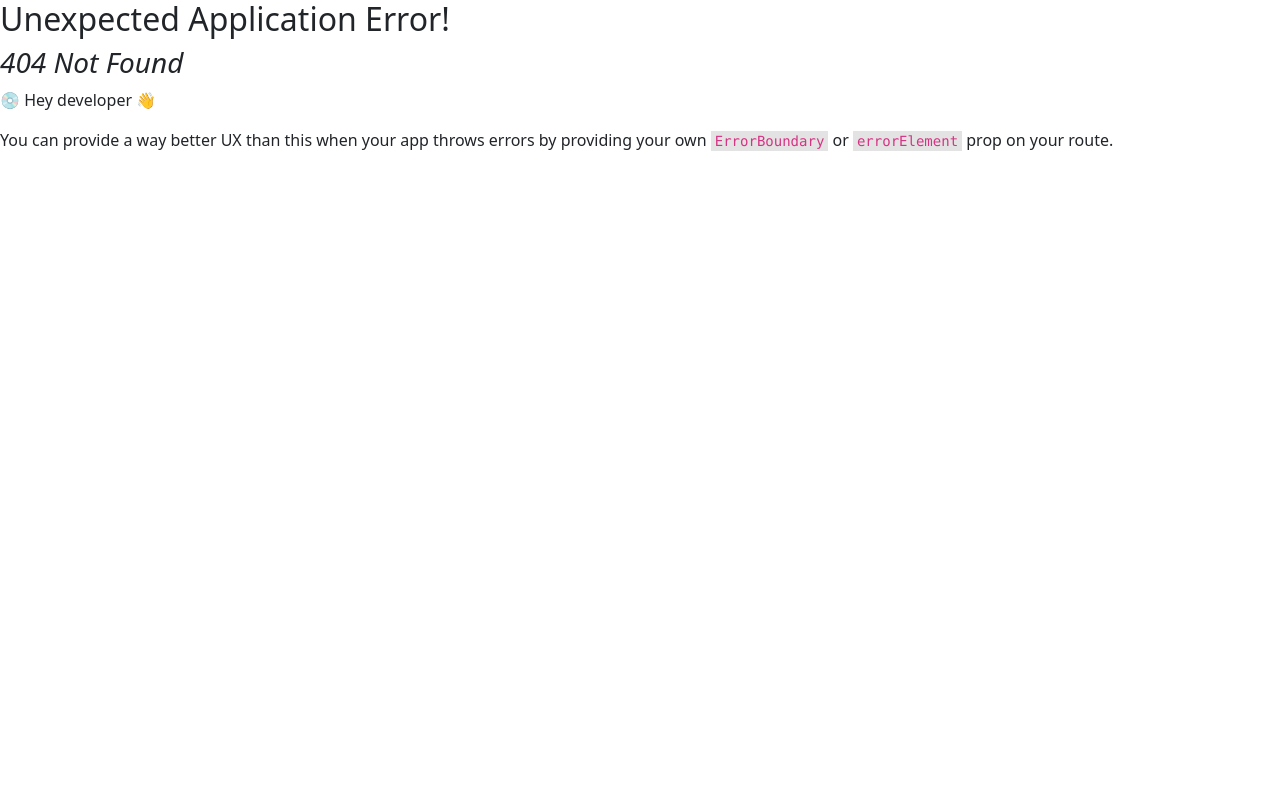
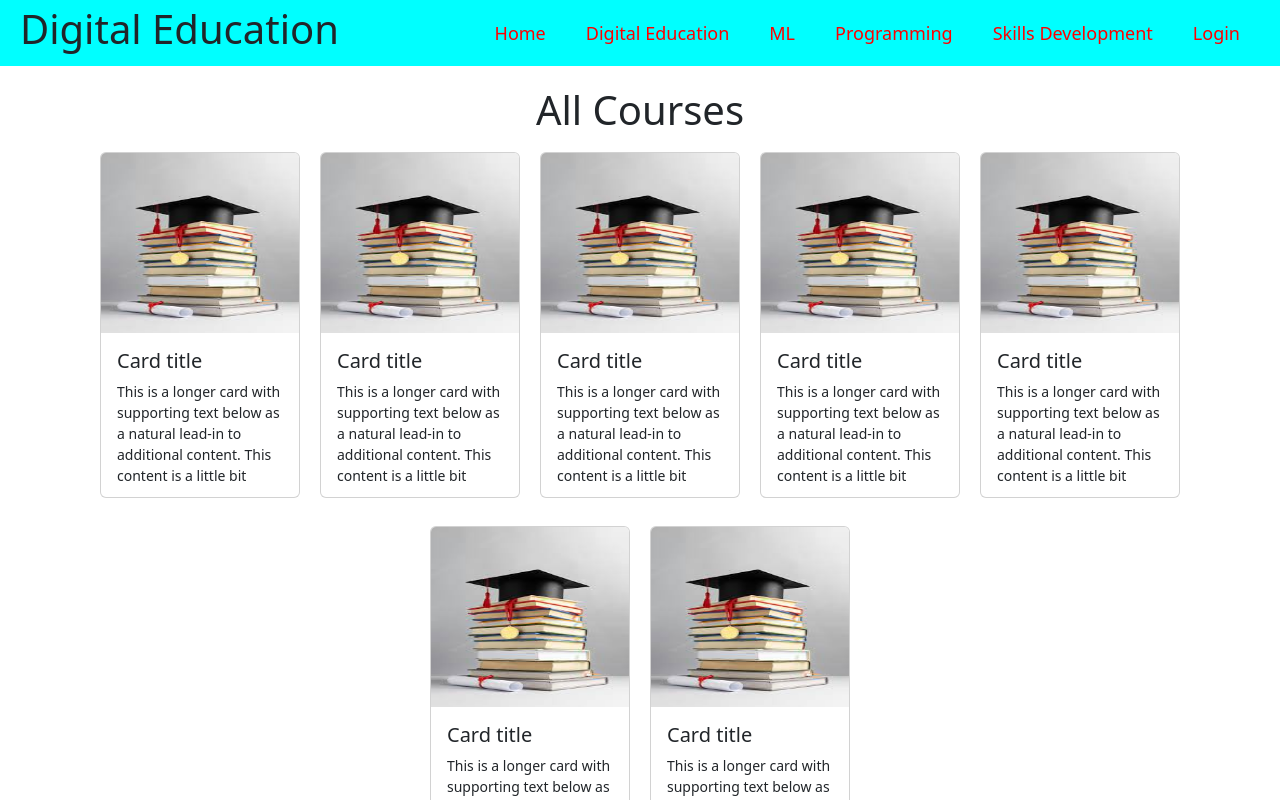
Before and after one commit to reznuhasan/hackathon, a React (Vite) app: page /education in a window 1280 px wide. Before the commit this address had no page. Shown: the top 800 px of the page. Built offline with nearby package versions, Linux system fonts and the light colour scheme.

Commit message:
changed home

```diff
--- /dev/null
+++ b/src/components/Education.jsx
@@ -0,0 +1,29 @@
+import React, { useState } from 'react'
+import { Row } from 'react-bootstrap'
+import Course from './Course'
+import { Link } from 'react-router-dom'
+import CourseCol from './CourseCol'
+
+const Education = () => {
+    const [videos,setVideos]=useState([1,2,3,4,5,6,7])
+  return (
+    <div className='home'>
+        <div>
+            <h1 className='text-center'>All Courses</h1>
+        </div>
+        <div className='videos-row'>
+            {
+                videos.map(video=><Link to="/order"><Course key={video}></Course></Link>)
+            }
+        </div>
+        <h1 className='text-center'>Standard Tutorial</h1>
+        <div className="videos-col">
+            {
+                videos.map(video=><Link to="/order"><CourseCol key={video}></CourseCol></Link>)
+            }
+        </div>
+    </div>
+  )
+}
+
+export default Education
--- a/src/components/Header.jsx
+++ b/src/components/Header.jsx
@@ -9,7 +9,7 @@ const Header = () => {
         </div>
         <div className="menu">
             <Link to="/">Home</Link>
-            <Link to="/ai">AI</Link>
+            <Link to="/education">Digital Education</Link>
             <Link to="/machine">ML</Link>
             <Link to="/programming">Programming</Link>
             <Link to="/skills">Skills Development</Link>
--- a/src/components/Home.jsx
+++ b/src/components/Home.jsx
@@ -1,28 +1,8 @@
-import React, { useState } from 'react'
-import { Row } from 'react-bootstrap'
-import Course from './Course'
-import { Link } from 'react-router-dom'
-import CourseCol from './CourseCol'
+import React from 'react'
 
 const Home = () => {
-    const [videos,setVideos]=useState([1,2,3,4,5,6,7])
   return (
-    <div className='home'>
-        <div>
-            <h1 className='text-center'>All Courses</h1>
-        </div>
-        <div className='videos-row'>
-            {
-                videos.map(video=><Link to="/order"><Course key={video}></Course></Link>)
-            }
-        </div>
-        <h1 className='text-center'>Standard Tutorial</h1>
-        <div className="videos-col">
-            {
-                videos.map(video=><Link to="/order"><CourseCol key={video}></CourseCol></Link>)
-            }
-        </div>
-    </div>
+    <div>Home</div>
   )
 }
 
```
Also changed, not shown: src/App.jsx (+7 -2 lines), src/components/Forecasts.jsx (added, +9 -0 lines).
